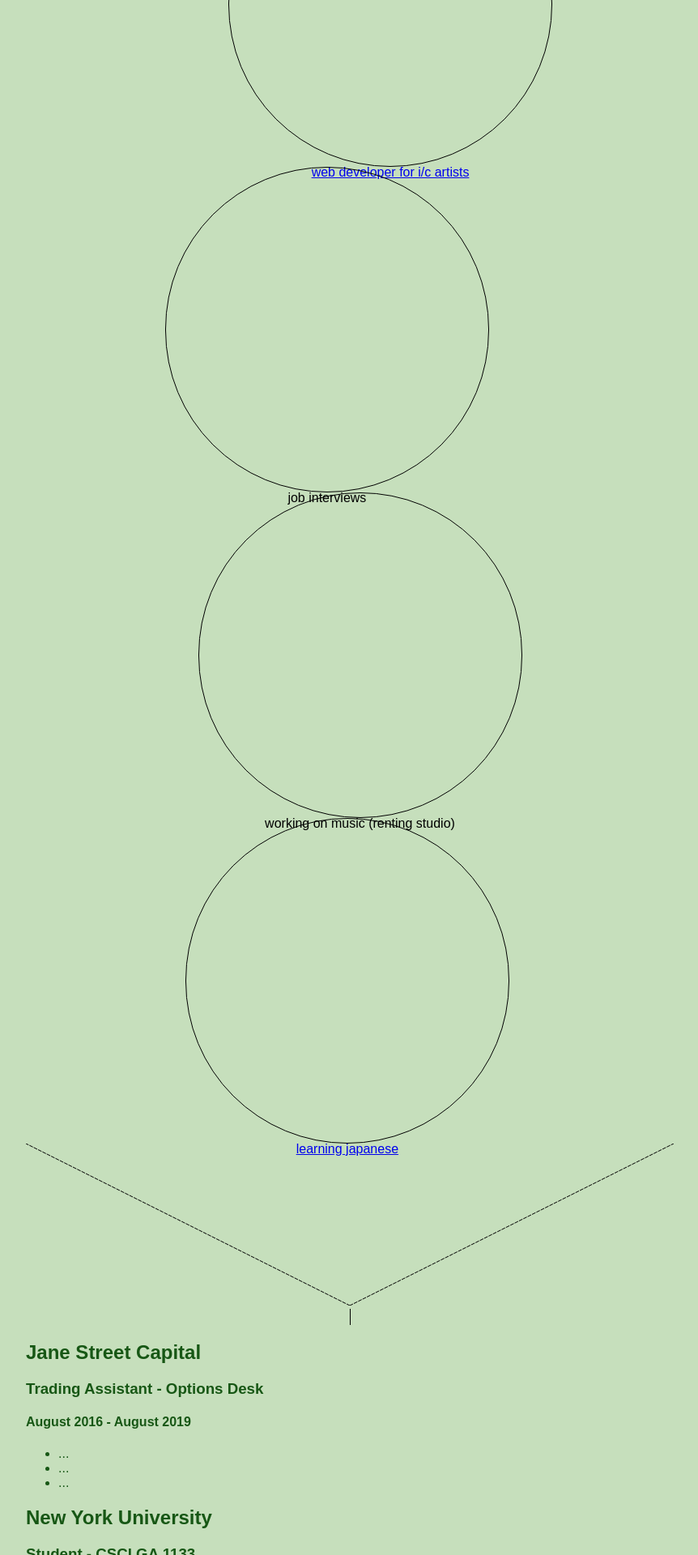
After one commit to justinamo/do-ok.net, a Flask app: page /life in a window 1280 px wide. The commit adds this page. Shown: the part 1920-3840 px from the top of the page at 81% size, without its empty margins (208-1070 px from the left). Run offline with Flask 2, Linux system fonts and the light colour scheme.

Commit message:
add life section

```diff
--- a/app.py
+++ b/app.py
@@ -1,6 +1,7 @@
 from flask import Flask, render_template, request
 from collections import OrderedDict
 import mysql.connector
+import life_fountain
 
 cnx = mysql.connector.connect(user='justin', host='localhost', database='thoughts')
 cursor = cnx.cursor(buffered=True)
@@ -17,6 +18,11 @@ sections = ['Home', 'Life', 'Projects', 'Thoughts']
 @app.route('/home')
 def home():
   return render_template('home.html', navSections=sections, thisSection='Home')
+
+@app.route('/life')
+def life():
+  fountain = life_fountain.generate()
+  return render_template('life.html', navSections=sections, thisSection='Life', fountain=fountain)
 
 @app.route('/projects')
 def projects():
--- /dev/null
+++ b/life_fountain.py
@@ -0,0 +1,26 @@
+import scatter
+
+def append_offset(drop, offset):
+    drop['offset'] = offset
+    return drop
+
+def generate():
+  drops = [
+    { 'name': 'learning japanese', 'link': 'https://sshh.nyc/event/class-intro-to-japanese-new-12-week-session-10/' }
+  , { 'name': 'working on music (renting studio)' }
+  , { 'name': 'job interviews' }
+  , { 'name': 'web developer for i/c artists', 'link': 'https://icartists.net' }
+  , { 'name': 'personal website', 'link': '/' }
+  , { 'name': 'Do Ok EP', 'link': 'https://do-ok.bandcamp.com' }
+  , { 'name': 'jmail.link', 'link': 'https://jmail.link' }
+  , { 'name': 'en-tranceit' }
+  , ]
+
+  offsets = scatter.generate(len(drops) + 1, 2)
+  max_offset = max(map(abs, offsets))
+  normalized_offsets = map(lambda i: i / max_offset, offsets)
+
+  fountain_drops = list(map(append_offset, drops, normalized_offsets))
+  fountain_drops.reverse()
+
+  return fountain_drops
--- /dev/null
+++ b/scatter.py
@@ -0,0 +1,14 @@
+import matplotlib.pyplot as plt
+from math import pow
+
+def generate(nrows, power):
+    return list(map(lambda i: pow(i, power) * (1 - (i % 2) * 2), range(1, nrows)))
+
+def saveImage(nrows, power):
+    X = list(range(1,16))
+    Y = generate(nrows, power)
+    plt.scatter(Y, X)
+    plt.savefig('scatter.png')
+
+if __name__ == '__main__':
+    saveImage(16, 2)
--- /dev/null
+++ b/static/life-styles.css
@@ -0,0 +1,46 @@
+#life-fountain > * {
+  --size: min(400px, 100%);
+  width: var(--size);
+  height: 0;
+  padding-top: var(--size);
+  border-radius: var(--size);
+  border: 1px solid black;
+  color: black;
+  text-align: center;
+  line-height: var(--size);
+  position: relative;
+  box-sizing: border-box;
+}
+
+#transition {
+  display: none;
+}
+
+#transition > * {
+  border-bottom: 1px dashed black;
+  width: 50%;
+}
+
+#transition > :first-child {
+  transform: rotate(45deg);
+  transform-origin: right;
+}
+
+#transition > :last-child {
+  transform: rotate(-45deg);
+  transform-origin: left;
+}
+
+.spacer {
+  display: flex;
+  flex-flow: row nowrap;
+}
+
+.spacer > :first-child, .spacer > :last-child {
+  width: 50%;
+  height: 20px;
+}
+
+.spacer > :first-child {
+  border-right: 1px solid black;
+}
--- a/static/style.css
+++ b/static/style.css
@@ -1,3 +1,8 @@
+a.hidden:link, a.hidden:visited {
+  text-decoration: none;
+  color: var(--font-color);
+}
+
 .black {
   color: black;
 }
@@ -23,6 +28,10 @@
   border: 1px solid;
 }
 
+.align-center {
+  text-align: center;
+}
+
 .align-right {
   text-align: right;
 }
@@ -40,6 +49,7 @@ body {
 }
 
 img {
+  margin: auto;
   max-width: 100%;
   display: block;
 }
--- a/templates/base.html
+++ b/templates/base.html
@@ -14,9 +14,9 @@
     <div id="content">{% block content %}{% endblock %}</div>
     <hr>
     <footer class="align-right">
-      <p><u>contact me:</u></p>
-      <p>@justinmoorehi57 on instagram</p>
-      <p>justin at do-ok.net</p>
+      <p><u>contact me</u></p>
+      <p>instagram: @justinmoorehi57</p>
+      <p>email: justin at do-ok.net</p>
     </footer>
 </body>
 </html>
--- a/templates/home.html
+++ b/templates/home.html
@@ -1,9 +1,12 @@
 {% extends "base.html" %}
 {% block title %}Justin's Home Page{% endblock %}
 {% block content %}
-    <strong>Hi there! I'm Justin. Welcome to my home page.</strong>
+<hr><br>
+    <h3 class="align-center black">Hi there! I'm Justin. Welcome to my home page.</h3>
+    <br><br>
     <!-- photo credit: taylor brophy https://www.taylorbrophy.com @taybrophy on Instagram -->
     <img alt="picture of justin" src="/static/snocones-large.png" />
+    <br>
     <p>
       This picture was taken in front of Pelican's Snocones in West Columbia,
       South Carolina. I had just turned 26. I'm wearing my grandpa's cap
--- /dev/null
+++ b/templates/life.html
@@ -0,0 +1,52 @@
+{% extends 'base.html' %}
+{% block head %}
+{{ super() }}
+<link rel="stylesheet" href="/static/life-styles.css" type="text/css" />
+{% endblock %}
+{% block content %}
+<div id='life-fountain'>
+  {% for drop in fountain %}
+  <div style="left: calc(50% - var(--size) / 2 + ((50% - var(--size) / 2) * {{ drop.offset }}))">
+    {% if drop.link %}
+    <a href={{ drop.link }}>{{ drop.name }}</a>
+    {% else %}
+    {{ drop.name }}
+    {% endif %}
+  </div>
+  {% endfor %}
+</div>
+<svg viewBox="0 0 20 5" xmlns="http://www.w3.org/2000/svg">
+  <line stroke="black" stroke-dasharray="4 2" vector-effect="non-scaling-stroke"
+        x1=10 y1=5 x2=0 y2=0 stroke-linecap=round fill="none"/>
+  <line stroke="black" stroke-dasharray="4 2" vector-effect="non-scaling-stroke"
+        x1=10 y1=5 x2=20 y2=0 stroke-linecap=round fill="none"/>
+</svg>
+<div id="transition">
+  <div></div>
+  <div></div>
+</div>
+<div class="life-timeline">
+  <div class="spacer">
+    <div></div>
+    <div></div>
+  </div>
+  <div id="janestreet">
+    <h2><a class=hidden href="https://janestreet.com">Jane Street Capital</a></h2>
+    <h3>Trading Assistant - Options Desk</h3>
+    <h4>August 2016 - August 2019</h4>
+    <ul>
+      <li>...</li>
+      <li>...</li>
+      <li>...</li>
+    </ul>
+  </div>
+  <div id="nyu">
+    <h2>New York University</h2>
+    <h3>Student - CSCI.GA 1133</h3>
+    <h4>August 2018 - December 2018</h4>
+  </div>
+  <div id="waxxfm">
+    <h3>DJ - <a class="hidden" href="https://waxxworldwide.com">waxx.fm</a></h3>
+    <h4>July 2018 - December 2018</h4>
+</div>
+{% endblock %}
--- a/templates/projects.html
+++ b/templates/projects.html
@@ -1,7 +1,7 @@
 {% extends "base.html" %}
 {% block title %}Projects{% endblock %}
 {% block content %}
-    <h2>i/c artists agency website</h2>
+    <h2 class=black>i/c artists' Agency Website</h2>
     <img alt="screenshot of i/c artists webpage" src="/static/icartists-screenshot.png" />
-    <p class="border">I set up the web presence for an emerging electronic music agency in Brooklyn, NY, <a href="https://icartists.net">i/c artists</a>. Created a browser-rendered app with a CMS backend for the agency's director, Sam. Website design by Nick Concklin.</p>
+    <p class="border">I set up the web presence for an electronic music agency in Brooklyn, NY, <a href="https://icartists.net">i/c artists</a>. Created a browser-rendered website with a CMS backend for the agency's director, Sam. Website design by Nick Concklin.</p>
 {% endblock %}
```
Also changed, not shown: templates/comments.html (+6 -2 lines), thoughts_raw/informationbasedeconomy.txt (deleted, +0 -9 lines).
